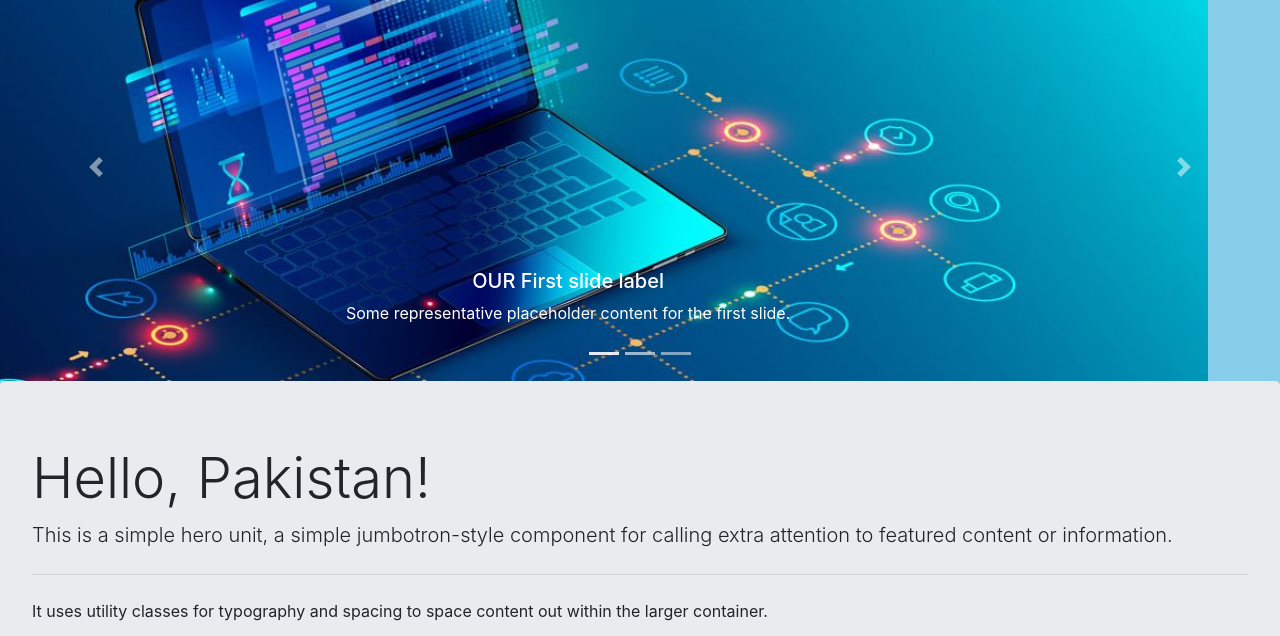
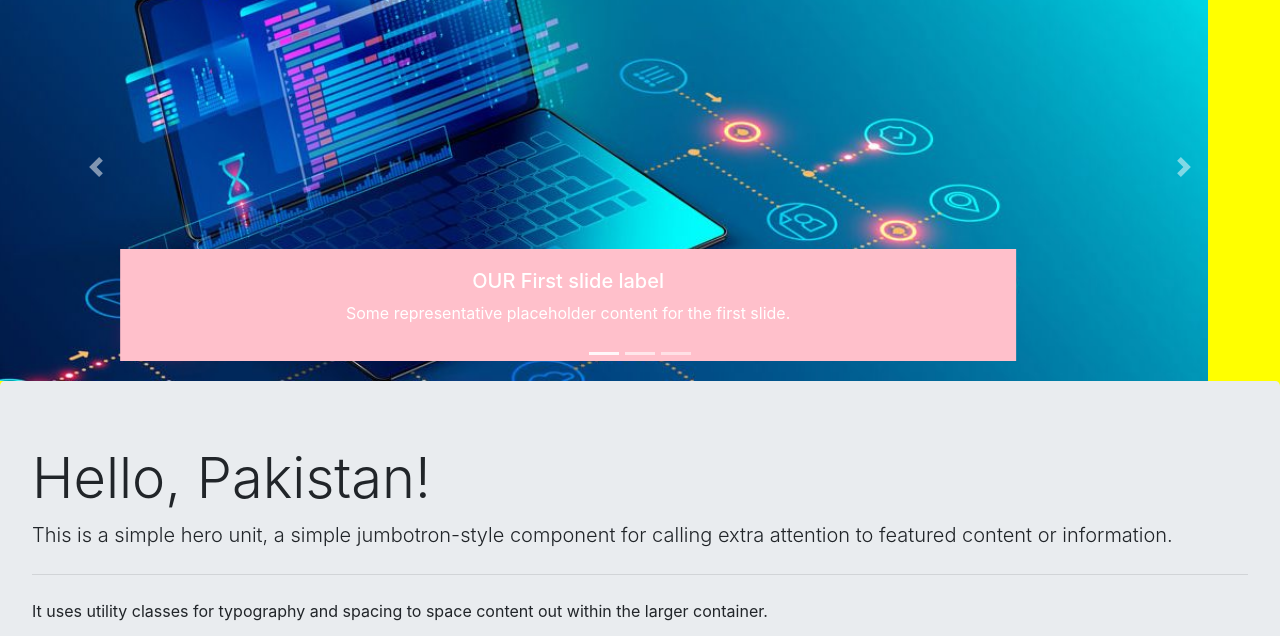
Before and after one commit to mohammadfaisal/forBranchingTopic, a plain HTML site: page website.html in a window 1280 px wide. Shown: the part 147-783 px from the top of the page. Drawn offline with nearby package versions, Linux system fonts and the light colour scheme.

Commit message:
FINAL YELLOW

```diff
--- a/website.html
+++ b/website.html
@@ -20,7 +20,7 @@ html {
 
 body
 {
-  background-color: skyblue !important;
+  background-color: yellow !important;
 }
 
 
@@ -40,6 +40,12 @@ body
 .navbar-brand img
 {
     border-radius: 40px;
+}
+
+
+.carousel-caption
+{
+  background-color: pink !important;
 }
 
 </style>
```
